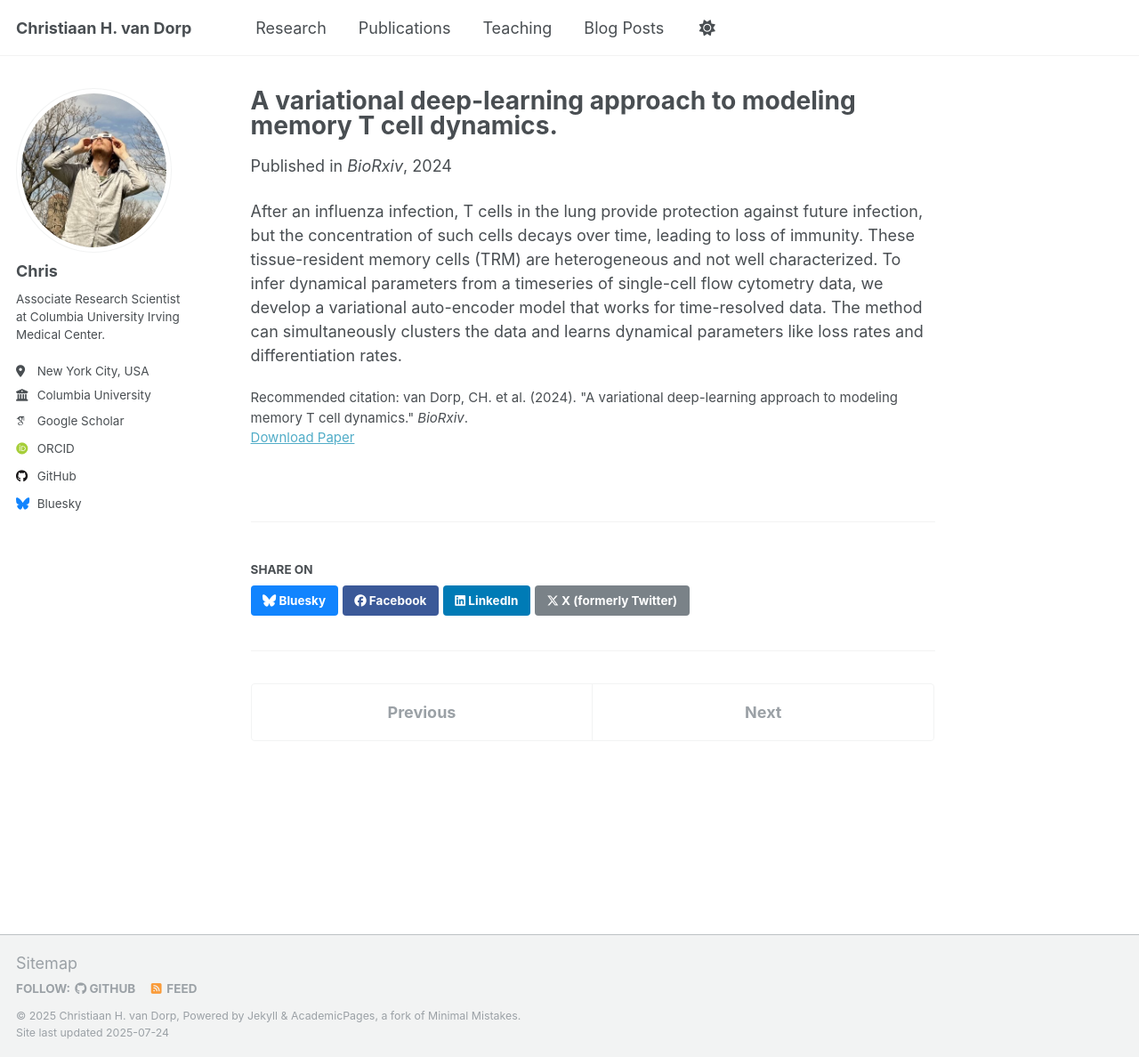
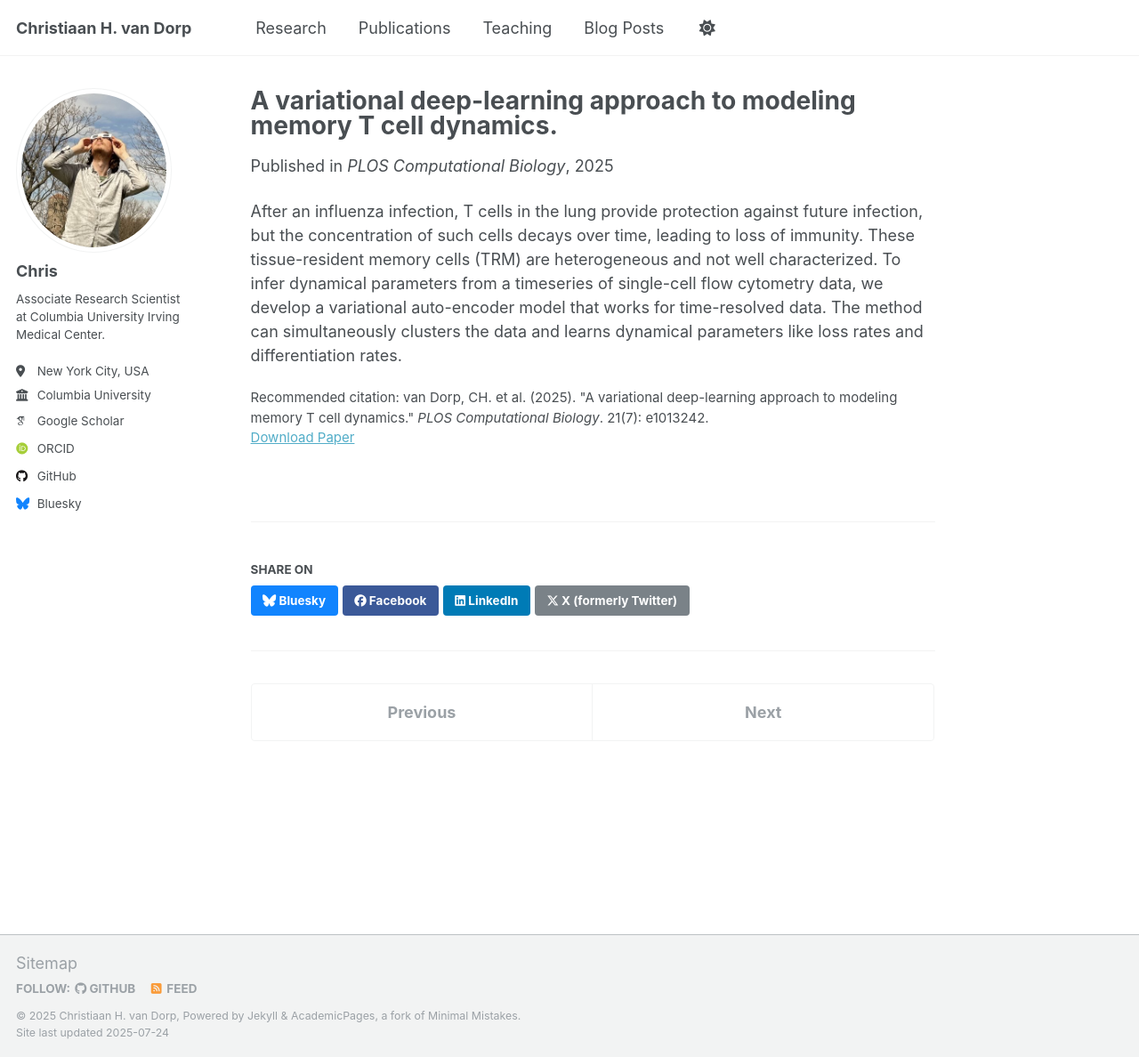
Before and after one commit to chvandorp/chvandorp.github.io, a Jekyll site: the page built from _publications/2024-07-11-variational.md, in a window 1280 px wide and 1188 px high. Shown: the whole window at 89% size. Built offline with Jekyll 4.4.1, drawn with Linux system fonts in a browser that asks for light colours; some web fonts are replaced.

Commit message:
update paper

```diff
--- a/_publications/2024-07-11-variational.md
+++ b/_publications/2024-07-11-variational.md
@@ -1,13 +1,13 @@
 ---
 title: "A variational deep-learning approach to modeling memory T cell dynamics."
 collection: publications
-category: preprints
+category: manuscripts
 permalink: /publication/2024-07-11-variational
 excerpt: 'We fit ODE models to single-cell flow data to infer memory T cell loss and differentiation'
-date: 2024-02-17
-venue: 'BioRxiv'
-paperurl: 'https://www.biorxiv.org/content/10.1101/2024.07.08.602409v2'
-citation: 'van Dorp, CH. et al. (2024). &quot;A variational deep-learning approach to modeling memory T cell dynamics.&quot; <i>BioRxiv</i>.'
+date: 2025-07-24
+venue: 'PLOS Computational Biology'
+paperurl: 'https://doi.org/10.1371/journal.pcbi.1013242'
+citation: 'van Dorp, CH. et al. (2025). &quot;A variational deep-learning approach to modeling memory T cell dynamics.&quot; <i>PLOS Computational Biology</i>. 21(7): e1013242.'
 ---
 
 After an influenza infection, T cells in the lung provide protection against future infection, but the concentration of such cells decays over time, leading to loss of immunity. These tissue-resident memory cells (TRM) are heterogeneous and not
```
